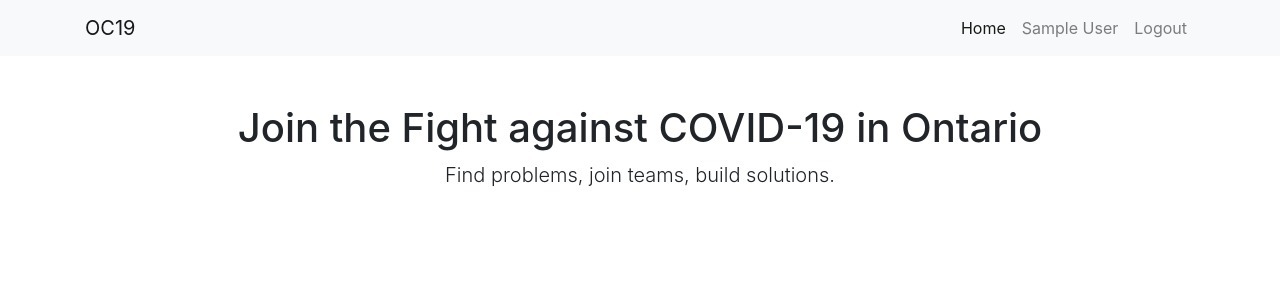
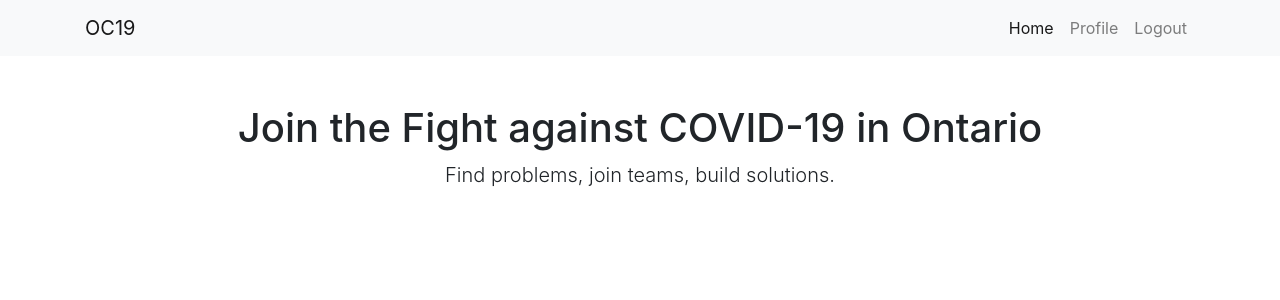
Before and after one commit to abrichr/OC19, a Flask app: page / in a window 1280 px wide. Shown: the top 300 px of the page. Run offline with Flask 2, Linux system fonts and the light colour scheme; the visitor is signed in with stand-in values (Sample User, id 1); some libraries are stand-ins or nearby versions.

Commit message:
Rename Profile link; whitespace

```diff
--- a/app/templates/404.html
+++ b/app/templates/404.html
@@ -6,6 +6,7 @@
 - Page Not Found
 
 {% endblock %}
+
 
 {% block styles %}
 
@@ -19,6 +20,7 @@
 
 {% endblock %}
 
+
 {% block content %}
 
 <div class="container container-404">
--- a/app/templates/layout.html
+++ b/app/templates/layout.html
@@ -99,7 +99,7 @@
         <ul class="navbar-nav ml-auto">
           {{ nav_link('home.main', 'Home') }}
           {% if current_user.is_authenticated %}
-					  {{ nav_link('user.profile', current_user.name or current_user.email) }}
+					  {{ nav_link('user.profile', 'Profile') }}
             {{ nav_link('user.logout', 'Logout') }}
           {% else %}
             {{ nav_link('user.register', 'Register') }}
```
